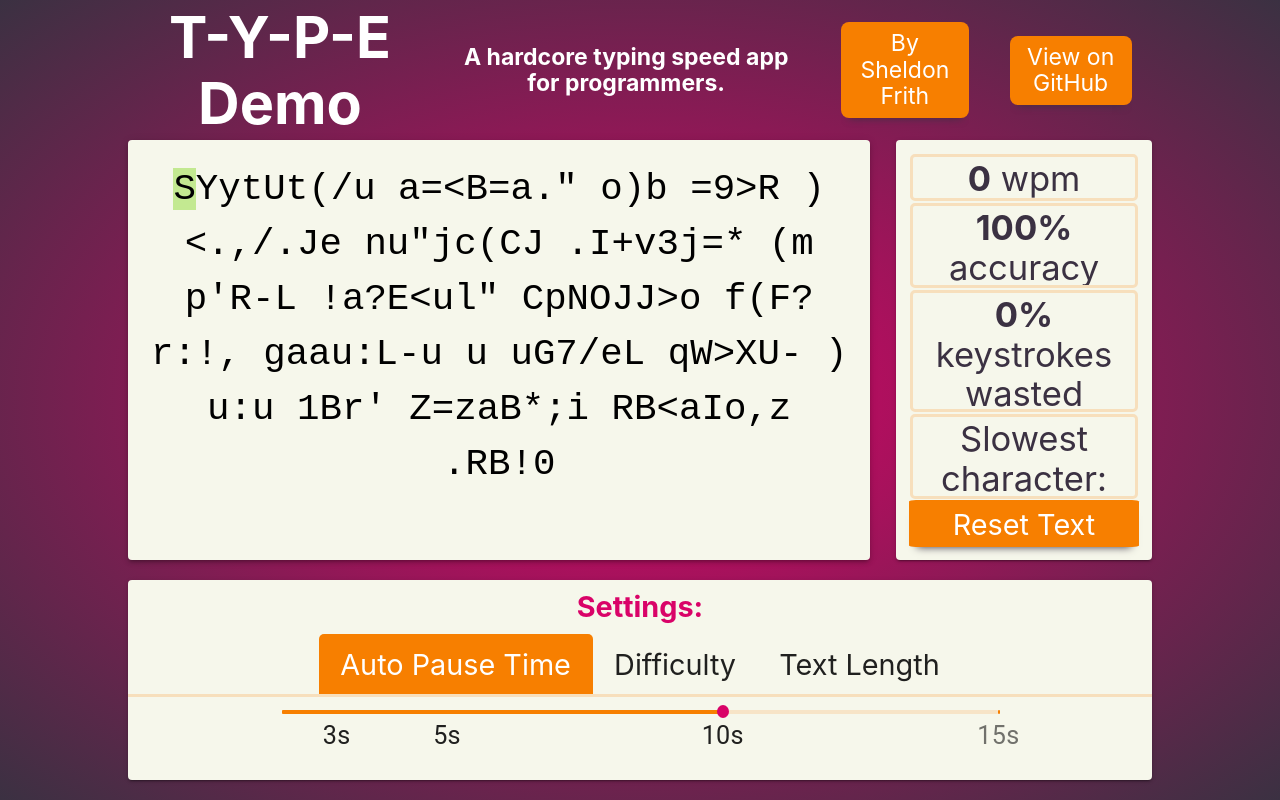
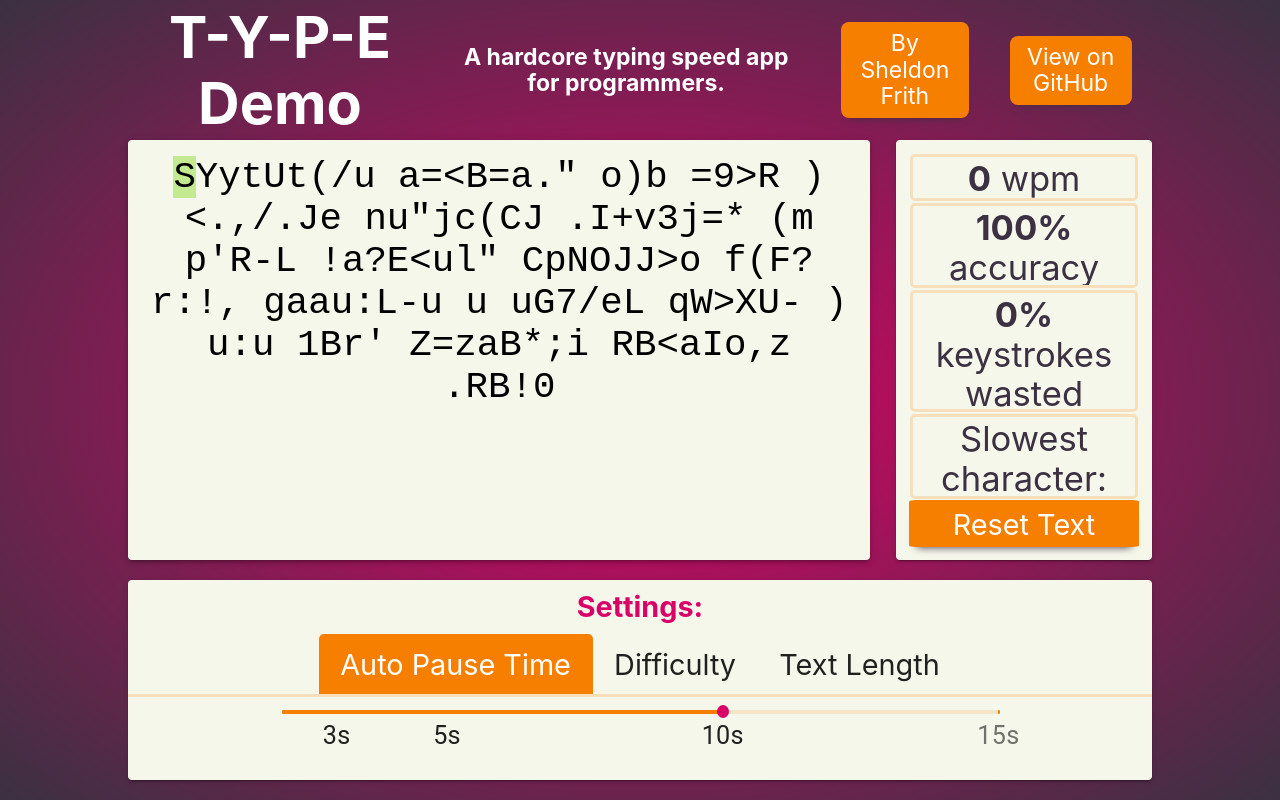
Before and after one commit to Sheldonfrith/t-y-p-e-demo, a React (Create React App) app in the folder front-end/: page / in a window 1280 px wide. Built offline with nearby package versions, Linux system fonts and the light colour scheme.

Commit message:
adding some animations

```diff
--- a/front-end/src/styles/App.css
+++ b/front-end/src/styles/App.css
@@ -1,3 +1,16 @@
+@keyframes flashingGreenCursor {
+  70% {
+    background-color: #C3E991;
+  }
+  80% {
+    background-color: #F6F7EB;
+  }
+  100% {
+    background-color: #C3E991;
+  }
+}
+
+
 
 span {
   font-family: monospace;
@@ -72,6 +85,7 @@ body {
 }
 .green {
   background-color: #C3E991;
+  animation: flashingGreenCursor 0.8s infinite;
 }
 .grey {
   background-color: #999497;
@@ -148,10 +162,12 @@ body {
   padding: 2vh;
   background-color: #F6F7EB;
   font-size: 160%;
+  font-family: monospace;
   grid-row:8 / span 21;
   grid-column: 1/ 30;
   white-space: pre-wrap;
   overflow: auto;
+  line-height: normal;
 }
 
 .settingsArea {
```
